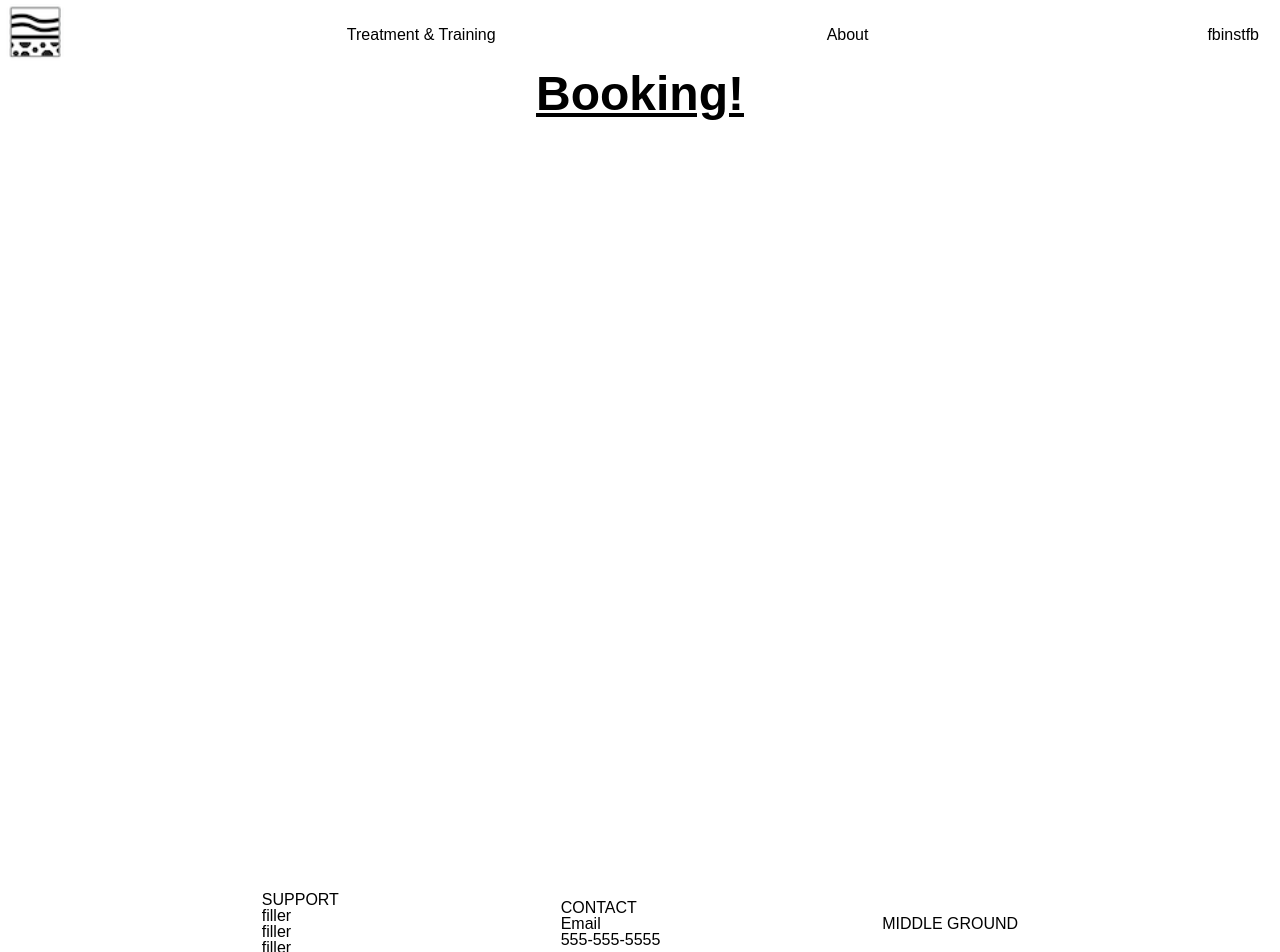
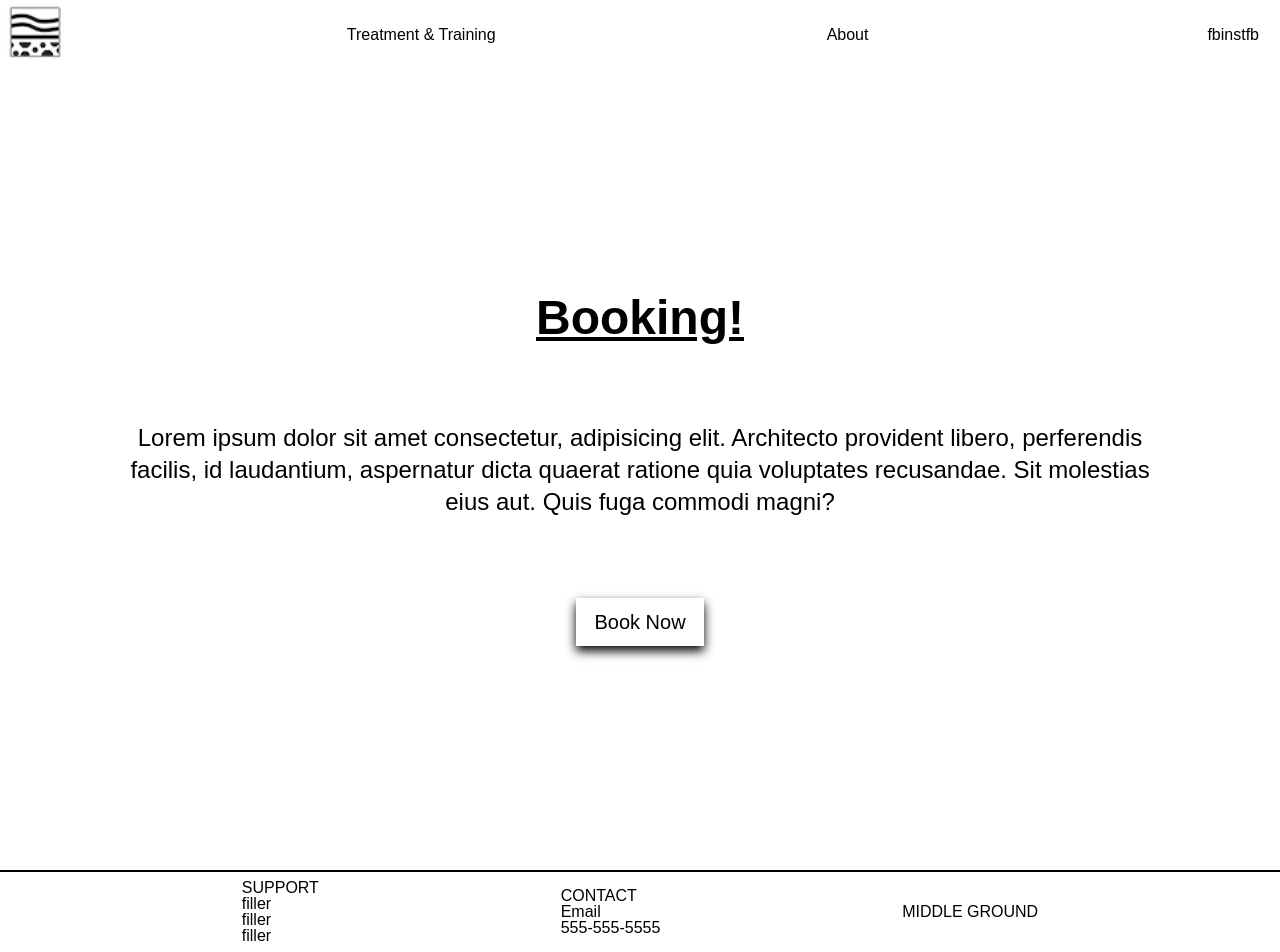
Before and after one commit to Jacekhacking/Middle-Ground, a Next.js app: page /booking in a window 1280 px wide. Shown: the top 952 px of the page. Built offline with nearby package versions, Linux system fonts and the light colour scheme.

Commit message:
working on booking page

```diff
--- a/components/shared/Footer.js
+++ b/components/shared/Footer.js
@@ -1,7 +1,7 @@
 const Footer = () => {
   return (
-    <footer className="h-20 w-screen ">
-      <section className="flex items-center justify-evenly border-t-2 border-white py-5 mx-10">
+    <footer className="h-20 w-screen bg-white ">
+      <section className=" text-black flex items-center pt-2 justify-evenly border-t-2  border-black">
         <div>
           <h1>SUPPORT</h1>
           <ul>
--- a/pages/booking.js
+++ b/pages/booking.js
@@ -1,9 +1,16 @@
 const booking = () => {
   return (
-    <div className="min-h-screen bg-white">
-      <h2 className="text-black text-5xl font-bold underline text-center">
-        Booking!
-      </h2>
+    <div className="min-h-screen bg-white flex flex-col items-center justify-center">
+      <h2 className=" text-black text-5xl font-bold underline ">Booking!</h2>
+      <p className="mt-20 text-black text-center text-2xl max-w-5xl">
+        Lorem ipsum dolor sit amet consectetur, adipisicing elit. Architecto
+        provident libero, perferendis facilis, id laudantium, aspernatur dicta
+        quaerat ratione quia voluptates recusandae. Sit molestias eius aut. Quis
+        fuga commodi magni?
+      </p>
+      <button className="mt-20 custom-box-shadow text-xl bg-white text-black  w-32 h-12 hover:bg-black hover:text-white">
+        <a href="">Book Now</a>
+      </button>
     </div>
   );
 };
--- a/pages/index.js
+++ b/pages/index.js
@@ -57,4 +57,3 @@ export default function Home() {
     </>
   );
 }
-// testing for other branch
--- /dev/null
+++ b/pages/tour.js
@@ -0,0 +1,5 @@
+const Tour = () => {
+  return <div> Tour Page</div>;
+};
+
+export default Tour;
```
